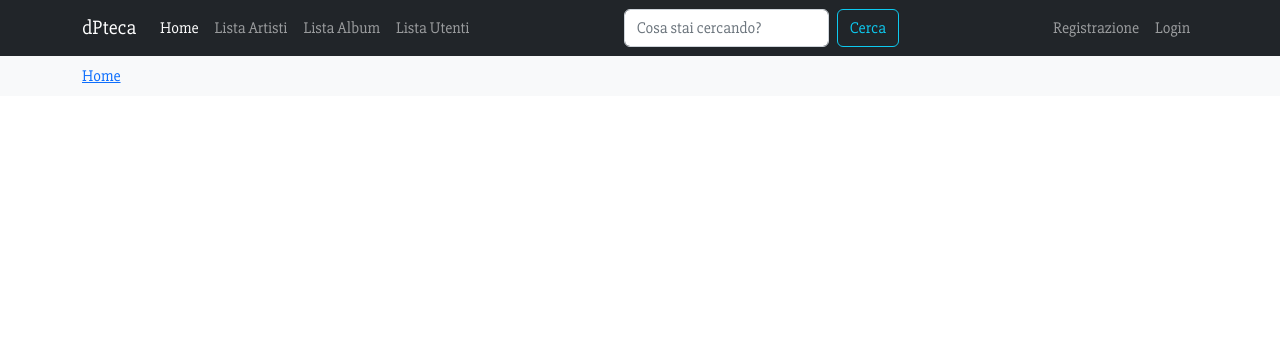
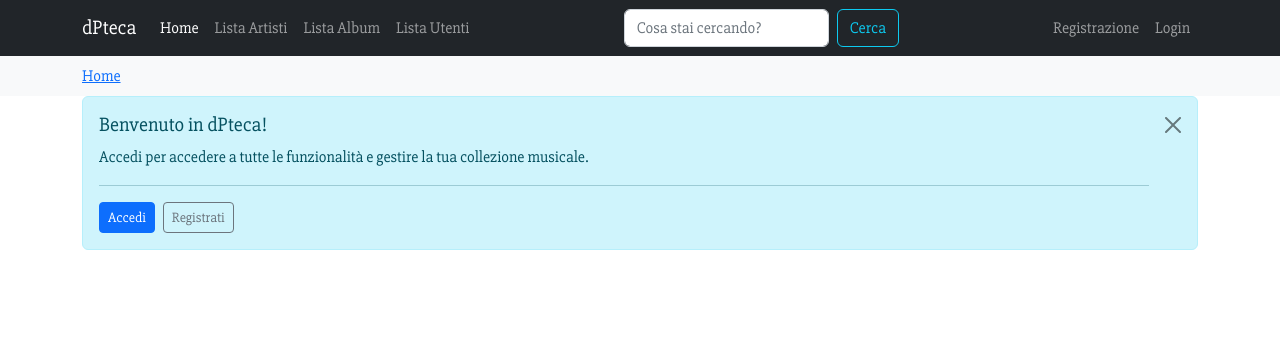
Before and after one commit to dome-depa/dpteca, a Django app: page / in a window 1280 px wide. Shown: the top 356 px of the page. Run offline with Django 5.2, Linux system fonts and the light colour scheme; data that the repository does not hold is empty; some libraries are stand-ins or nearby versions.

Commit message:
Improve logout flow: redirect to homepage with login invitation
Changes:
- Added LOGOUT_REDIRECT_URL = '/' to redirect to homepage after logout
- Fixed logout button in navbar to use POST method (was causing 405 error)
- Enhanced logged_out.html template with better UI and login invitation
- Added welcome alert on homepage for non-authenticated users
- Homepage now shows login/register buttons when user is logged out

User Experience:
- After logout, user is redirected to homepage
- Homepage shows friendly alert inviting to login/register
- Logout button now works correctly (POST method)
- Better visual feedback after logout operation

```diff
--- a/core/templates/core/homepage.html
+++ b/core/templates/core/homepage.html
@@ -4,6 +4,23 @@
 {% block head_title %}{{ block.super }} - HOMEPAGE{% endblock head_title %}
 
 {% block content %}
+
+    {% if not user.is_authenticated %}
+    <div class="alert alert-info alert-dismissible fade show" role="alert">
+        <h5 class="alert-heading"><i class="bi bi-info-circle"></i> Benvenuto in dPteca!</h5>
+        <p class="mb-2">Accedi per accedere a tutte le funzionalità e gestire la tua collezione musicale.</p>
+        <hr>
+        <div class="d-flex gap-2">
+            <a href="{% url 'login' %}" class="btn btn-primary btn-sm">
+                <i class="bi bi-box-arrow-in-right"></i> Accedi
+            </a>
+            <a href="{% url 'registrazione_view' %}" class="btn btn-outline-secondary btn-sm">
+                <i class="bi bi-person-plus"></i> Registrati
+            </a>
+        </div>
+        <button type="button" class="btn-close" data-bs-dismiss="alert" aria-label="Close"></button>
+    </div>
+    {% endif %}
 
     {% for artista in lista_artisti %}
         <div class="card my-1">
--- a/mysite/settings.py
+++ b/mysite/settings.py
@@ -148,6 +148,7 @@ MEDIA_ROOT = BASE_DIR / '../media-serve'
 MEDIA_URL = '/media/'
 
 LOGIN_REDIRECT_URL = "/"
+LOGOUT_REDIRECT_URL = "/"
 
 # Default primary key field type
 # https://docs.djangoproject.com/en/5.1/ref/settings/#default-auto-field
--- a/templates/base.html
+++ b/templates/base.html
@@ -67,7 +67,12 @@
                     <li><a class="dropdown-item" href="{% url 'user_profile' username=request.user.username %}">Profilo</a></li>
                     <li><a class="dropdown-item" href="{% url 'password_change' %}">Aggiorna Password</a></li>
                     <li><hr class="dropdown-divider"></li>
-                    <li><a class="dropdown-item" href="{% url 'logout' %}">Esci</a></li>
+                    <li>
+                        <form method="post" action="{% url 'logout' %}" class="d-inline">
+                            {% csrf_token %}
+                            <button type="submit" class="dropdown-item" style="border: none; background: none; width: 100%; text-align: left; padding: 0.25rem 1rem;">Esci</button>
+                        </form>
+                    </li>
                   </ul>
                 </li>
               {% else %}
```
Also changed, not shown: templates/registration/logged_out.html (+21 -5 lines).
